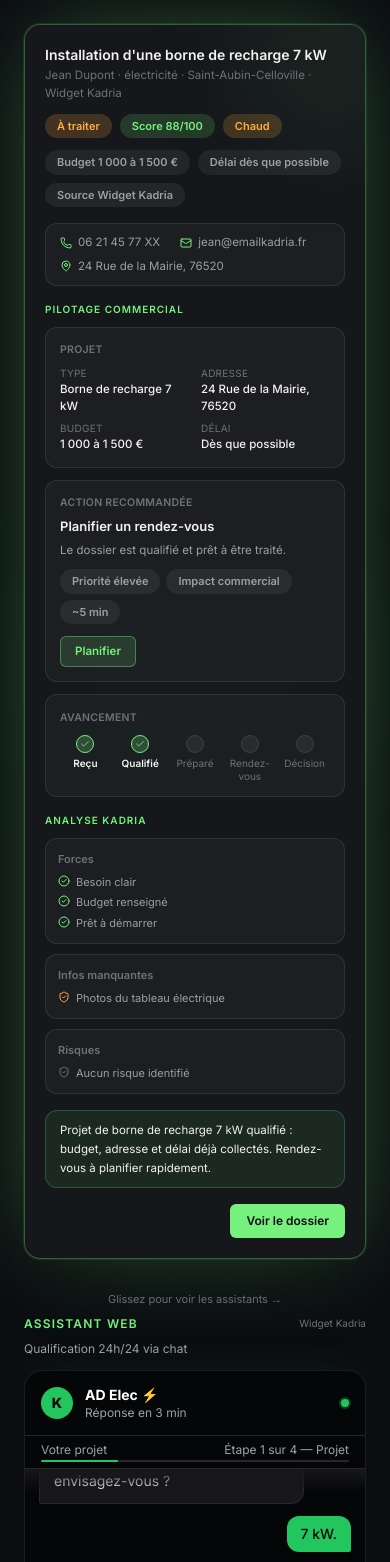
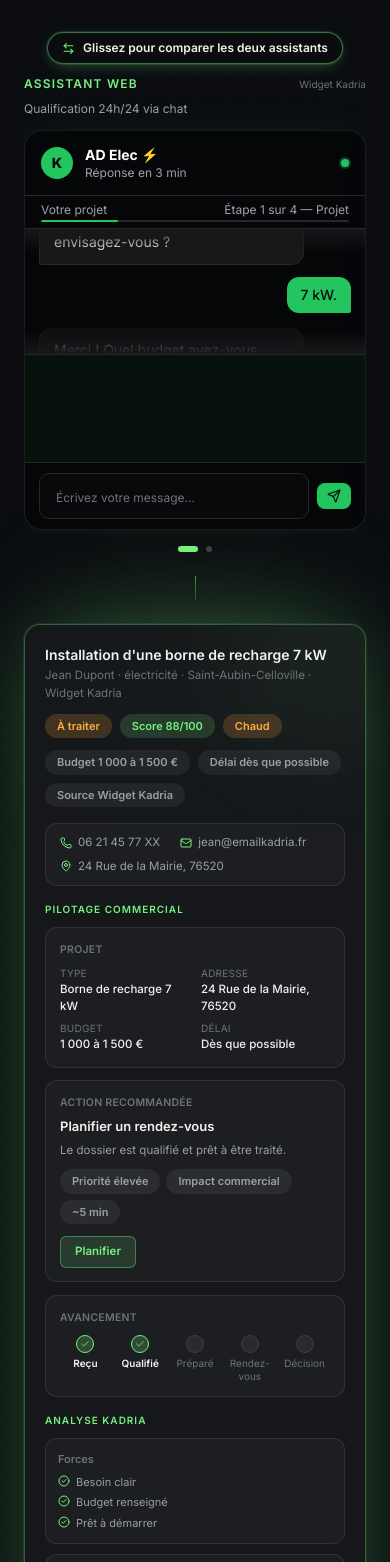
Before and after one commit to Kadria-Project/kadria, a Next.js app: page / in a window 390 px wide. Shown: the part 3646-5208 px from the top of the page. Built offline with nearby package versions, Linux system fonts and the light colour scheme.

Commit message:
fix mobile request transformation flow

```diff
--- a/src/components/landing/AssistantVocalDemo.tsx
+++ b/src/components/landing/AssistantVocalDemo.tsx
@@ -70,6 +70,7 @@ export function VoiceAssistantCard({
   const [visibleMessages, setVisibleMessages] = useState(reduceMotion ? messages.length : 0);
   const [elapsed, setElapsed] = useState(0);
   const [translateY, setTranslateY] = useState(0);
+  const [contentFits, setContentFits] = useState(true);
   const transcriptRef = useRef<HTMLDivElement>(null);
   const innerRef = useRef<HTMLDivElement>(null);
 
@@ -120,6 +121,7 @@ export function VoiceAssistantCard({
     const inner = innerRef.current;
     const maxOffset = Math.max(0, inner.scrollHeight - outer.clientHeight);
     setTranslateY(maxOffset);
+    setContentFits(maxOffset === 0);
   }, [visibleMessages, scrollMode]);
 
   const minutes = Math.floor(elapsed / 60).toString().padStart(2, '0');
@@ -161,7 +163,9 @@ export function VoiceAssistantCard({
       <div
         ref={transcriptRef}
         className={`kr-assistant-scroll relative min-h-0 flex-1 px-4 py-3.5 ${
-          scrollMode === 'translate' ? 'overflow-hidden' : 'overflow-y-auto flex flex-col gap-3'
+          scrollMode === 'translate'
+            ? `overflow-hidden flex flex-col ${contentFits ? 'justify-end' : 'justify-start'}`
+            : 'overflow-y-auto flex flex-col gap-3'
         }`}
       >
         {scrollMode === 'translate' && (
@@ -215,12 +219,17 @@ export function VoiceAssistantCard({
 
       {collectedSummary && (
         <div
-          className={`flex flex-shrink-0 items-center gap-2 border-t border-[var(--border)] px-3.5 py-2 text-[11px] text-[var(--text-2)] transition-opacity duration-500 ${
-            isComplete ? 'opacity-100' : 'opacity-0'
-          }`}
+          className="flex flex-shrink-0 items-center gap-2 border-t border-[var(--border)] px-3.5 py-2 text-[11px] text-[var(--text-2)]"
+          style={{ background: 'rgba(96,165,250,0.05)' }}
         >
-          <CheckCircle size={12} color="var(--accent)" style={{ flexShrink: 0 }} />
-          <span>{collectedSummary}</span>
+          <div
+            className={`flex items-center gap-2 transition-opacity duration-500 ${
+              isComplete ? 'opacity-100' : 'opacity-0'
+            }`}
+          >
+            <CheckCircle size={12} color="var(--accent)" style={{ flexShrink: 0 }} />
+            <span>{collectedSummary}</span>
+          </div>
         </div>
       )}
 
--- a/src/components/landing/AssistantWebDemo.tsx
+++ b/src/components/landing/AssistantWebDemo.tsx
@@ -165,6 +165,7 @@ export function AssistantWebChatCard({
   const [visibleMessages, setVisibleMessages] = useState(reduceMotion ? messages.length : 0);
   const [typingBeforeIndex, setTypingBeforeIndex] = useState<number | null>(null);
   const [translateY, setTranslateY] = useState(0);
+  const [contentFits, setContentFits] = useState(true);
   const chatRef = useRef<HTMLDivElement>(null);
   const innerRef = useRef<HTMLDivElement>(null);
 
@@ -212,6 +213,7 @@ export function AssistantWebChatCard({
     const inner = innerRef.current;
     const maxOffset = Math.max(0, inner.scrollHeight - outer.clientHeight);
     setTranslateY(maxOffset);
+    setContentFits(maxOffset === 0);
   }, [visibleMessages, typingBeforeIndex, scrollMode]);
 
   // Dynamic progress bar
@@ -251,7 +253,9 @@ export function AssistantWebChatCard({
       <div
         ref={chatRef}
         className={`kr-assistant-scroll relative min-h-0 flex-1 px-3.5 py-3 ${
-          scrollMode === 'translate' ? 'overflow-hidden' : 'overflow-y-auto flex flex-col gap-3'
+          scrollMode === 'translate'
+            ? `overflow-hidden flex flex-col ${contentFits ? 'justify-end' : 'justify-start'}`
+            : 'overflow-y-auto flex flex-col gap-3'
         }`}
       >
         {scrollMode === 'translate' && (
@@ -381,10 +385,13 @@ export function AssistantWebChatCard({
 
       {collectedFields && (
         <div
-          className={`flex flex-shrink-0 flex-wrap gap-1.5 border-t border-[var(--border)] px-3.5 py-2.5 transition-opacity duration-500 ${
+          className="flex flex-shrink-0 flex-wrap gap-1.5 border-t border-[var(--border)] px-3.5 py-2.5"
+          style={{ background: 'rgba(34,197,94,0.06)' }}
+        >
+          <div
+            className={`flex flex-wrap gap-1.5 transition-opacity duration-500 ${
               isComplete ? 'opacity-100' : 'opacity-0'
             }`}
-          style={{ background: 'rgba(34,197,94,0.06)' }}
           >
             {collectedFields.map((f) => (
               <span
@@ -394,6 +401,7 @@ export function AssistantWebChatCard({
                 {f.label}: <span className="font-semibold">{f.value}</span>
               </span>
             ))}
+          </div>
         </div>
       )}
 
--- a/src/components/landing/RequestTransformationSection.tsx
+++ b/src/components/landing/RequestTransformationSection.tsx
@@ -3,6 +3,7 @@
 import { useEffect, useRef, useState } from 'react';
 import { motion, useReducedMotion } from 'motion/react';
 import {
+  ArrowLeftRight,
   ArrowRight,
   Bell,
   Check,
@@ -489,9 +490,20 @@ function MobileAssistantCarousel({ reduce }: { reduce: boolean }) {
 
   return (
     <div className="lg:hidden">
-      <p className="mb-2 text-center text-[11px]" style={{ color: TEXT_DIM }}>
-        Glissez pour voir les assistants →
-      </p>
+      <div className="mb-3 flex justify-center">
+        <span
+          className="inline-flex items-center gap-2 rounded-full px-3.5 py-1.5 text-[12px] font-semibold backdrop-blur-md"
+          style={{
+            color: TEXT,
+            backgroundColor: `color-mix(in oklab, ${DARK_BG} 78%, transparent)`,
+            border: `1px solid color-mix(in oklab, ${GREEN} 45%, transparent)`,
+            boxShadow: `0 0 0 1px color-mix(in oklab, ${GREEN} 12%, transparent), 0 4px 16px -6px color-mix(in oklab, ${GREEN} 45%, transparent)`,
+          }}
+        >
+          <ArrowLeftRight size={13} style={{ color: GREEN, flexShrink: 0 }} />
+          Glissez pour comparer les deux assistants
+        </span>
+      </div>
       <div
         ref={scrollerRef}
         onScroll={handleScroll}
@@ -661,22 +673,30 @@ export default function RequestTransformationSection() {
 
         <Connectors reduce={reduce} />
 
-        <div className="mt-6 lg:mt-2">
+        {/* Desktop-only dossier placement, directly under the two side-by-side
+           assistant cards + connector lines above. Mobile has its own dossier
+           instance below the carousel (see order-preserving mobile block
+           further down) so it never renders above the assistants on mobile. */}
+        <div className="hidden lg:mt-2 lg:block">
           <DossierCard reduce={reduce} />
         </div>
 
-        {/* Mobile: swipeable carousel */}
+        {/* Mobile: swipeable carousel, then connector, then dossier — in that
+           exact DOM order, so the project sheet always appears below the
+           assistants on mobile (never above). */}
         <div className="mt-8 lg:hidden">
           <MobileAssistantCarousel reduce={reduce} />
+          <div
+            aria-hidden
+            className="mx-auto mt-6 h-6 w-px"
+            style={{
+              background: `linear-gradient(to bottom, color-mix(in oklab, ${GREEN} 55%, transparent), color-mix(in oklab, ${GREEN} 20%, transparent))`,
+            }}
+          />
+          <div className="mt-6">
+            <DossierCard reduce={reduce} />
+          </div>
         </div>
-
-        <div
-          aria-hidden
-          className="mx-auto mt-6 h-6 w-px lg:hidden"
-          style={{
-            background: `linear-gradient(to bottom, color-mix(in oklab, ${GREEN} 55%, transparent), color-mix(in oklab, ${GREEN} 20%, transparent))`,
-          }}
-        />
 
         {/* Benefits */}
         <div className="mt-12 grid gap-4 sm:grid-cols-2 lg:grid-cols-4">
```
Lines whose indentation alone changed are shown as unchanged.
